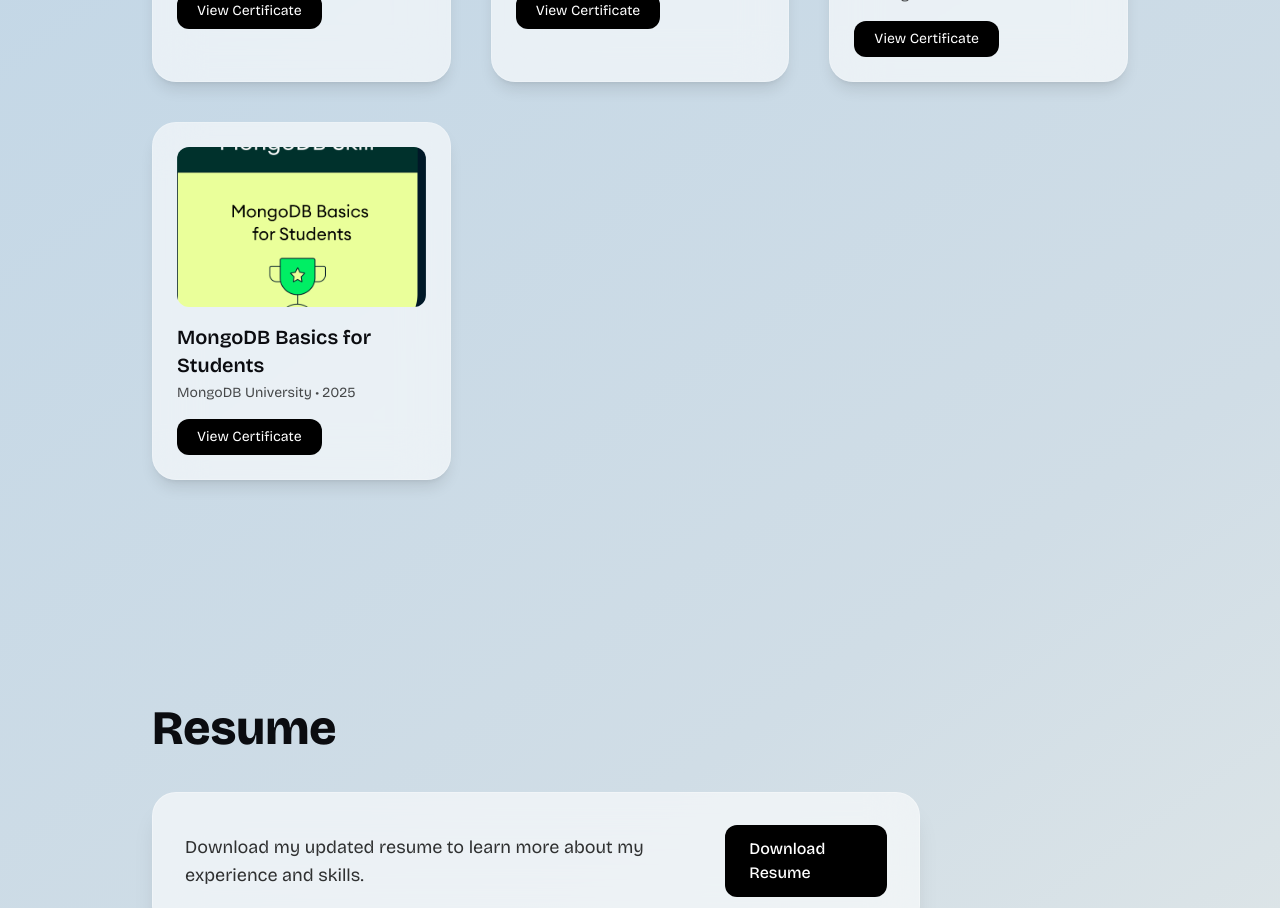
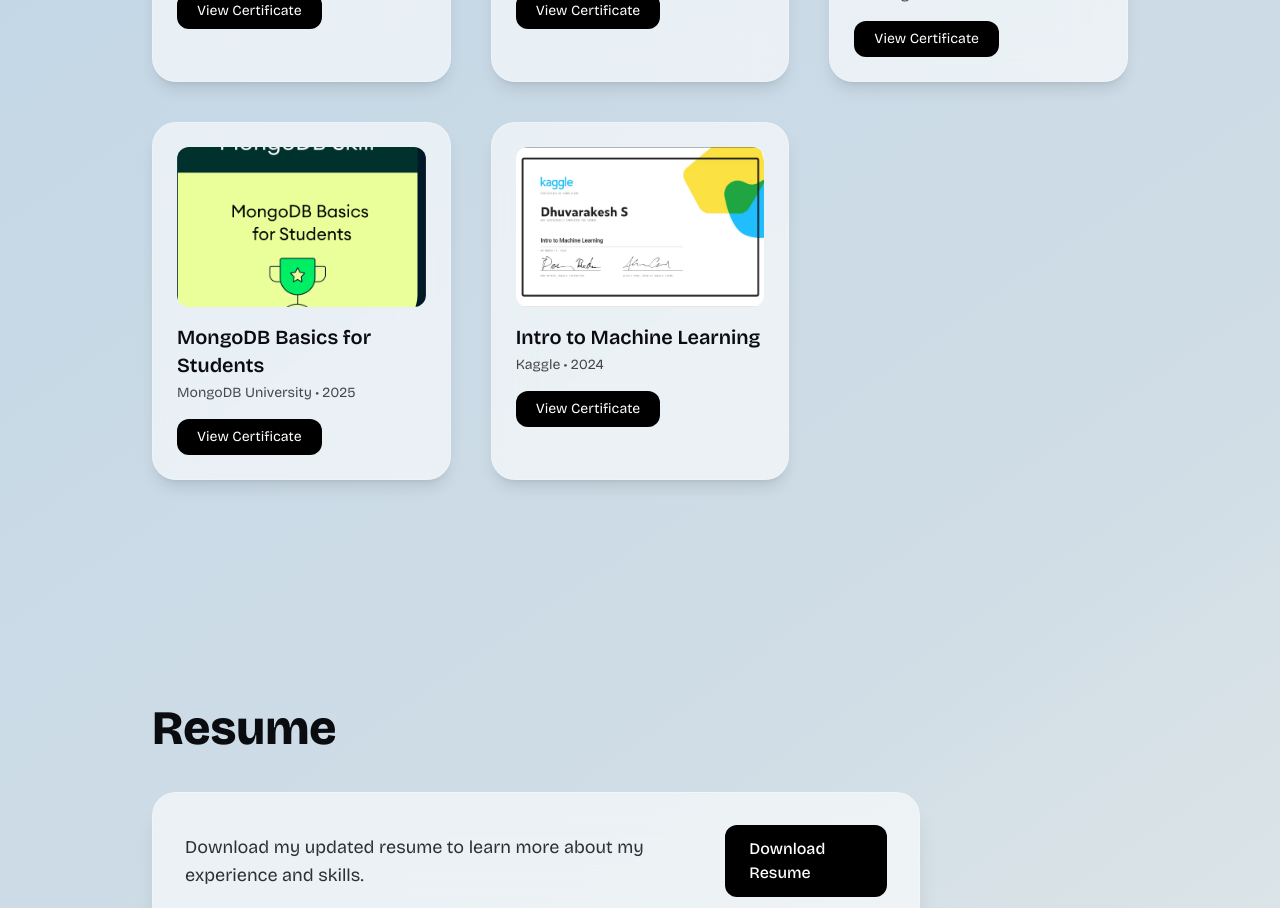
Before and after one commit to Dhuvarakesh17/portfolio, a Next.js app: page / in a window 1280 px wide. Shown: the part 3500-4408 px from the top of the page. Built offline with nearby package versions, Linux system fonts and the light colour scheme.

Commit message:
updated certificates section

```diff
--- a/data/certificates.ts
+++ b/data/certificates.ts
@@ -31,5 +31,13 @@
     year:"2025",
     image:"/certificates/c4.png",
     url:"https://www.credly.com/badges/873ef1fb-2a12-4a5c-afcc-c0fcebfb19df/public_url"
+  },
+  {
+    id:5,
+    title:"Intro to Machine Learning",
+    issuer:"Kaggle",
+    year:"2024",
+    image:"/certificates/c5.png",
+    url:"https://drive.google.com/file/d/1X8DK7kP6tpWx7IAQUBUbkRcaqcJwOG2d/view?usp=sharing"
   }
 ];
```
Also changed, not shown: public/certificates/c5.png (added).
